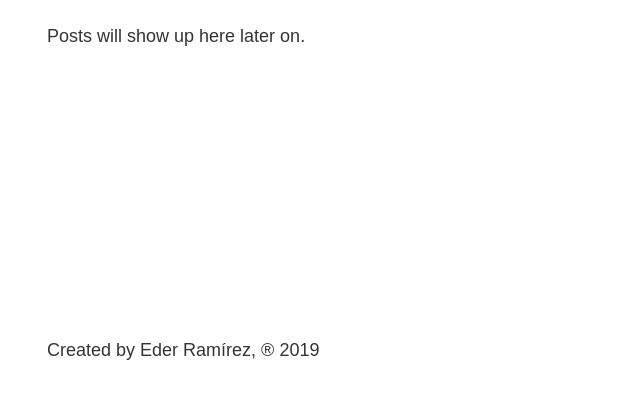
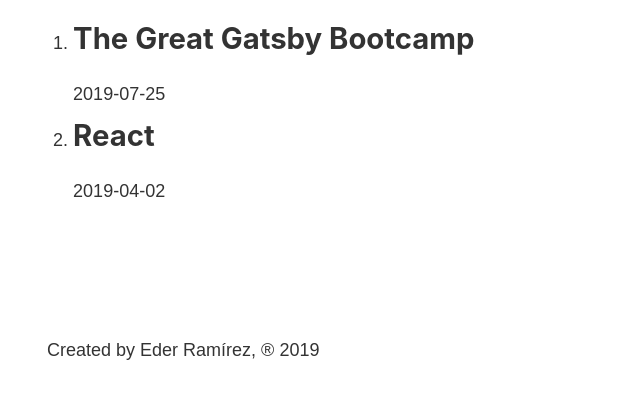
Before and after one commit to Eder87rh/gatsby-bootcamp, a Gatsby site: page /blog in a window 1280 px wide. Shown: the part 393-792 px from the top of the page, without its empty margins (236-876 px from the left). Built offline with nearby package versions, Linux system fonts and the light colour scheme; Gatsby itself is replaced by a stand-in of ours.

Commit message:
Reading markdown

```diff
--- a/gatsby-config.js
+++ b/gatsby-config.js
@@ -10,6 +10,14 @@
     author: 'Eder Ramírez'
   },
   plugins: [
-    'gatsby-plugin-sass'
+    'gatsby-plugin-sass',
+    {
+      resolve: 'gatsby-source-filesystem',
+      options: {
+        name: 'src',
+        path: `${__dirname}/src/`
+      }
+    },
+    'gatsby-transformer-remark'
   ]
 }
--- a/package.json
+++ b/package.json
@@ -15,6 +15,8 @@
   "dependencies": {
     "gatsby": "^2.13.39",
     "gatsby-plugin-sass": "^2.1.3",
+    "gatsby-source-filesystem": "^2.0.28",
+    "gatsby-transformer-remark": "^2.3.8",
     "node-sass": "^4.12.0",
     "react": "^16.8.6",
     "react-dom": "^16.8.6"
--- a/src/pages/blog.js
+++ b/src/pages/blog.js
@@ -1,12 +1,45 @@
 import React from 'react';
 import Layout from '../components/layout';
 
+import { graphql, useStaticQuery } from 'gatsby';
+
 const BlogPage = () => {
+
+  const data = useStaticQuery(graphql`
+    query {
+      allMarkdownRemark {
+        edges {
+          node {
+            frontmatter {
+              title
+              date
+            }
+          }
+        }
+      }
+    }
+  `);
+
+  const { allMarkdownRemark: { edges: posts } } = data;
+
   return (
     <div>
       <Layout>
         <h1>Blog</h1>
-        <p>Posts will show up here later on.</p>
+        <ol>
+          {
+            posts.map((post, index) =>
+              <li key={ index }>
+                <h2>
+                  { post.node.frontmatter.title }
+                </h2>
+                <p>
+                  { post.node.frontmatter.date }
+                </p>
+              </li>
+            )
+          }
+        </ol>
       </Layout>
     </div>
   )
--- /dev/null
+++ b/src/posts/gatsby.md
@@ -0,0 +1,12 @@
+---
+title: "The Great Gatsby Bootcamp"
+date: "2019-07-25"
+---
+
+I just launched a new bootcamp!
+
+## Topics Covered
+
+1. Gatsby
+2. GrapQL
+3. React
--- /dev/null
+++ b/src/posts/react.md
@@ -0,0 +1,6 @@
+---
+title: "React"
+date: "2019-04-02"
+---
+
+In this post you'll learn React.
```
Also changed, not shown: 1 other file.
